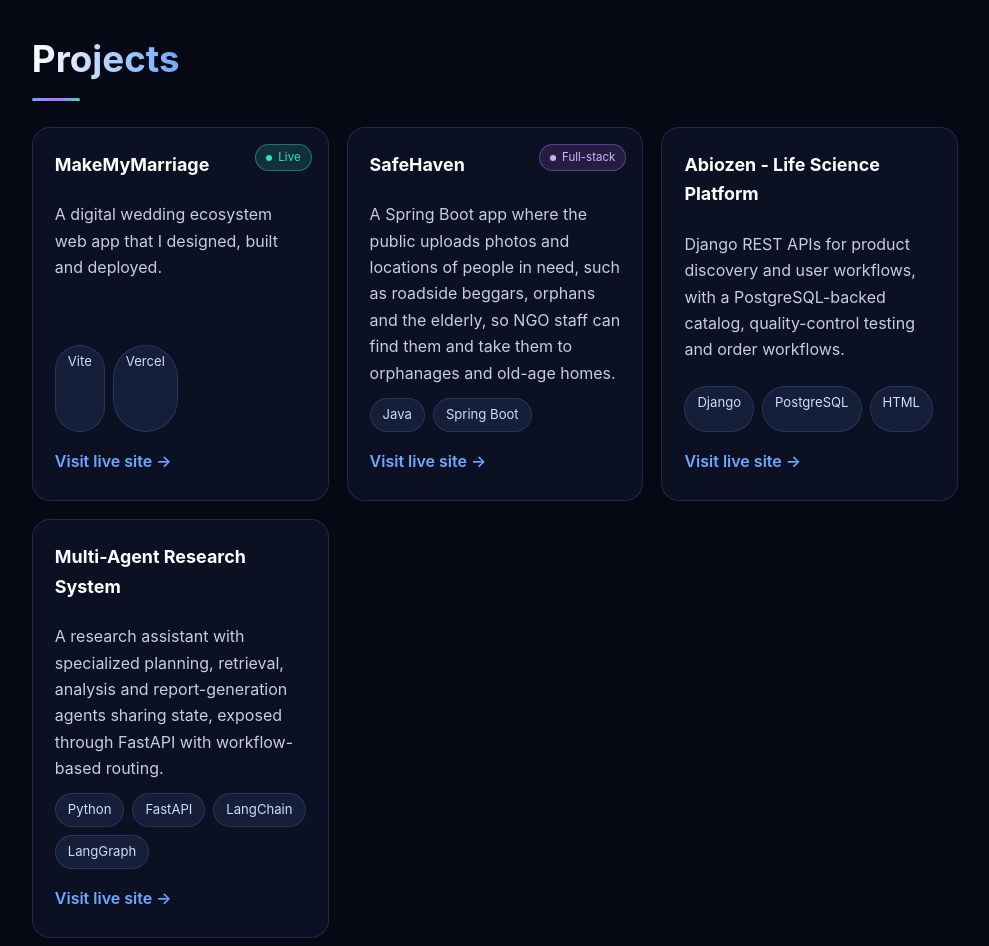
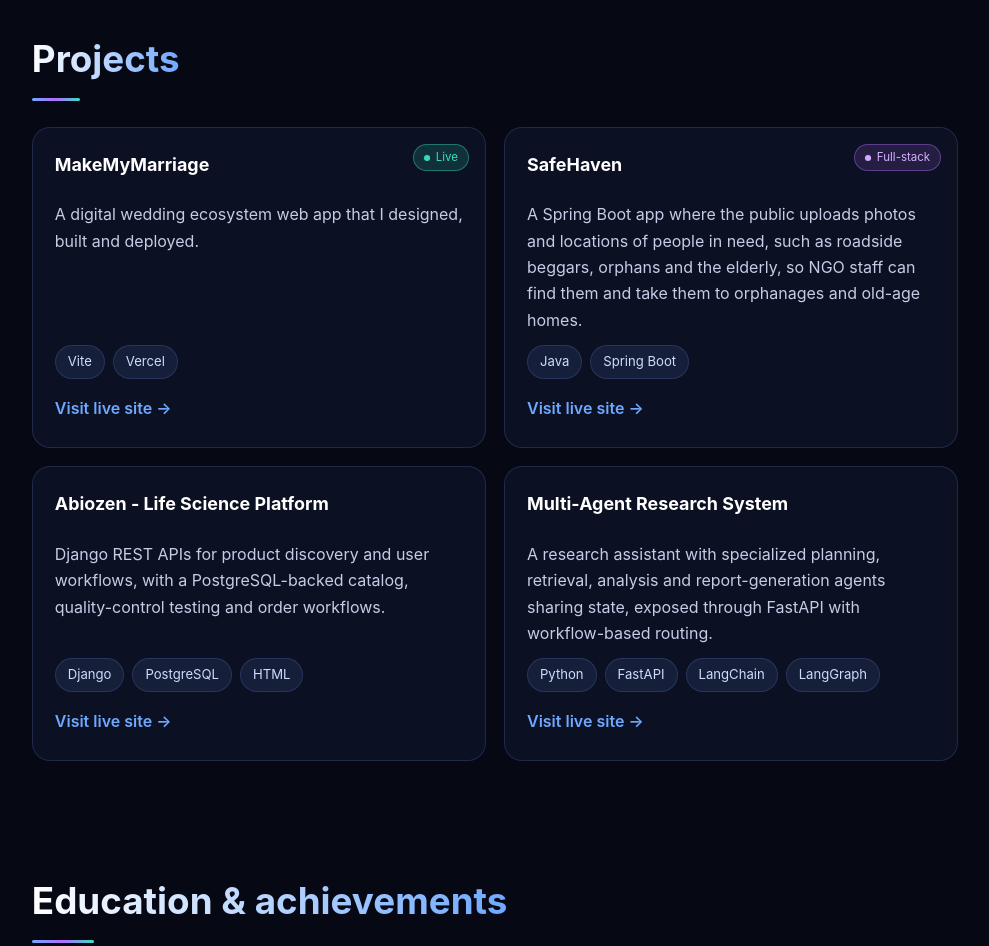
Before and after one commit to Venga-Muni-Reddy/portfolio-2026, a plain HTML site: page index.html in a window 1280 px wide. Shown: the part 2600-3546 px from the top of the page, without its empty margins (145-1134 px from the left). Drawn offline with Linux system fonts and the light colour scheme; animation ran at ten frames a second.

Commit message:
Update index.html

```diff
--- a/index.html
+++ b/index.html
@@ -44,7 +44,7 @@ p{color:#c5cde6}#about p{margin-bottom:14px;max-width:760px}
 .card:before{content:"";position:absolute;inset:0;background:radial-gradient(260px circle at var(--mx) var(--my),rgba(110,168,255,.22),transparent 60%);opacity:0;transition:opacity .3s;pointer-events:none}
 .card:hover{border-color:rgba(110,168,255,.55);box-shadow:0 20px 50px -20px rgba(110,168,255,.5)}.card:hover:before{opacity:1}
 .card h3{font-size:1.12rem;margin-bottom:10px;color:#fff;position:relative}.card p{position:relative}
-.proj .card{display:flex;flex-direction:column;gap:12px}.proj .card p{flex:1 1 auto}
+.proj .card{display:flex;flex-direction:column;gap:12px}.proj .card>p:not(.chips){flex:1 1 auto}.proj{grid-template-columns:repeat(2,minmax(0,1fr))}.chips{align-items:flex-start}
 .chips{display:flex;flex-wrap:wrap;gap:8px}
 .chips span{padding:5px 12px;border-radius:99px;font-size:.82rem;background:rgba(110,168,255,.1);border:1px solid var(--bd);color:#cfdcff;transition:transform .25s,background .25s,border-color .25s}
 .chips span:hover{transform:translateY(-3px) scale(1.06);background:rgba(179,107,255,.2);border-color:var(--b)}
@@ -59,7 +59,7 @@ p{color:#c5cde6}#about p{margin-bottom:14px;max-width:760px}
 footer{text-align:center;padding:26px;color:var(--mut);border-top:1px solid var(--bd);font-size:.88rem}
 .rv{opacity:0;transform:translateY(28px);transition:opacity .8s ease,transform .8s cubic-bezier(.2,.8,.2,1);transition-delay:var(--d,0s)}.rv.in{opacity:1;transform:none}
 .card.rv.in{transition:opacity .8s ease var(--d,0s),transform .35s cubic-bezier(.2,.8,.2,1),border-color .3s,box-shadow .3s}
-@media(max-width:640px){.nav{padding:10px 4vw}.nav nav{gap:13px}.nav nav a{font-size:.8rem}.nav nav a[href="#about"],.nav nav a[href="#skills"]{display:none}section{padding-top:64px}.hero{padding-top:90px}.scroll{display:none}.stats li{flex:1 1 40%;padding:12px 14px}.item:before{left:-33px}.btn{width:100%;text-align:center}.tl{padding-left:20px}.item:hover{transform:none}}
+@media(max-width:640px){.proj{grid-template-columns:1fr}.nav{padding:10px 4vw}.nav nav{gap:13px}.nav nav a{font-size:.8rem}.nav nav a[href="#about"],.nav nav a[href="#skills"]{display:none}section{padding-top:64px}.hero{padding-top:90px}.scroll{display:none}.stats li{flex:1 1 40%;padding:12px 14px}.item:before{left:-33px}.btn{width:100%;text-align:center}.tl{padding-left:20px}.item:hover{transform:none}}
 @media(prefers-reduced-motion:reduce){*,*:before,*:after{animation:none!important;transition:none!important}.rv{opacity:1;transform:none}html{scroll-behavior:auto}}
 </style></head><body>
 <div id="bar"></div>
```
